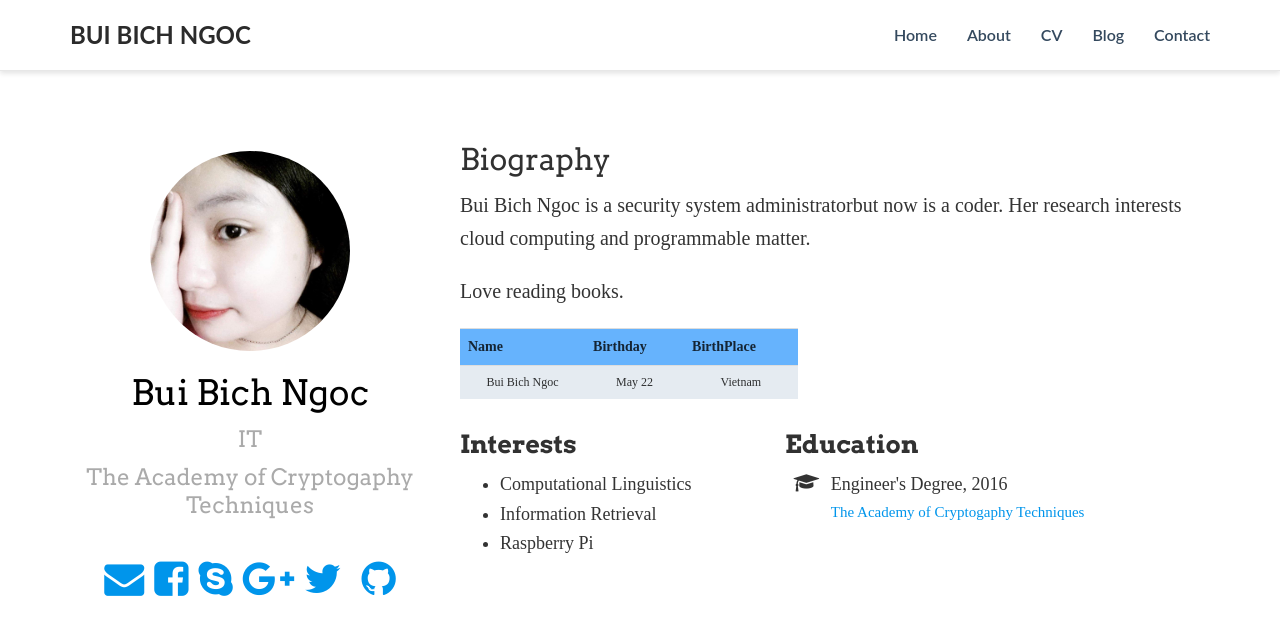
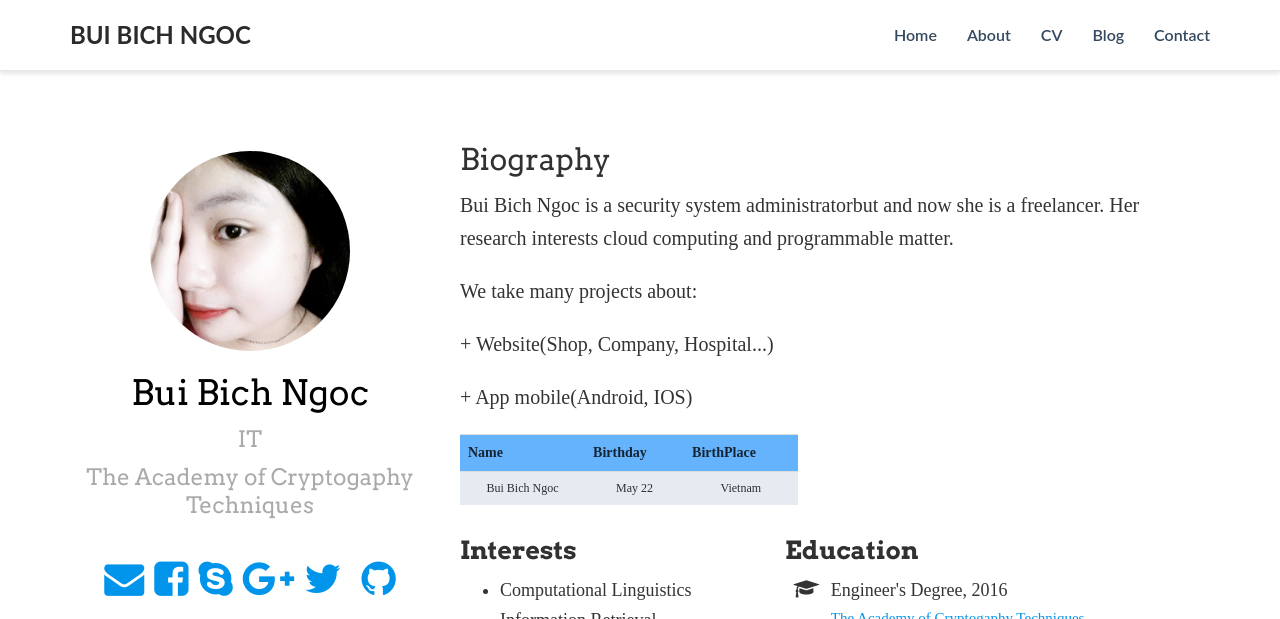
Before and after one commit to buibichngoc/buibichngoc.github.io, a Jekyll site: the page built from about/index.html, in a window 1280 px wide and 1048 px high, cut to the strip 0-619 px from the top of the window. Built offline with Jekyll 4.4.1, drawn with Linux system fonts in a browser that asks for light colours; nearby versions of some CDN libraries; a style sheet for code colours, icons or effects is not loaded.

Commit message:
Update index.html
Edit Index

```diff
--- a/about/index.html
+++ b/about/index.html
@@ -4,9 +4,11 @@ title: About Bùi Bích Ngọc
 ---
 <h2 id="biography">Biography</h2>
 
-<p>Bui Bich Ngoc is a security system administratorbut now is a coder. Her research interests cloud computing and programmable matter.</p>
+<p>Bui Bich Ngoc is a security system administratorbut and now she is a freelancer. Her research interests cloud computing and programmable matter.</p>
+<p>We take many projects about:</p>
+<p>		+ Website(Shop, Company, Hospital...)</p>
+<p>		+ App mobile(Android, IOS)</p>
 
-<p>Love reading books.</p>
 
 <table style="text-align: center; font-size: 12px; width: 45%; margin: 0 0 0 0; background: #9cc1e4;">
 	<tbody>
```
